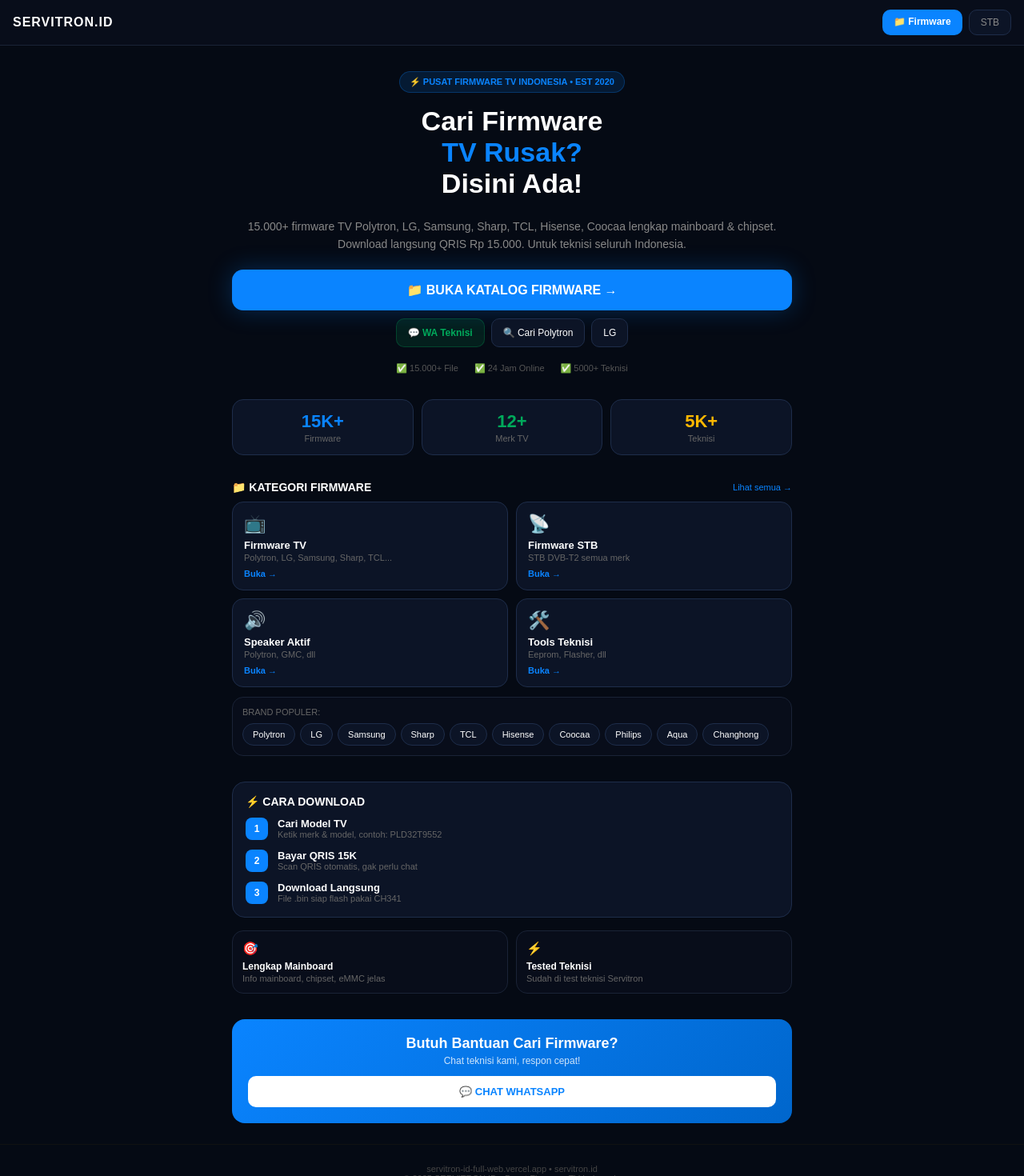
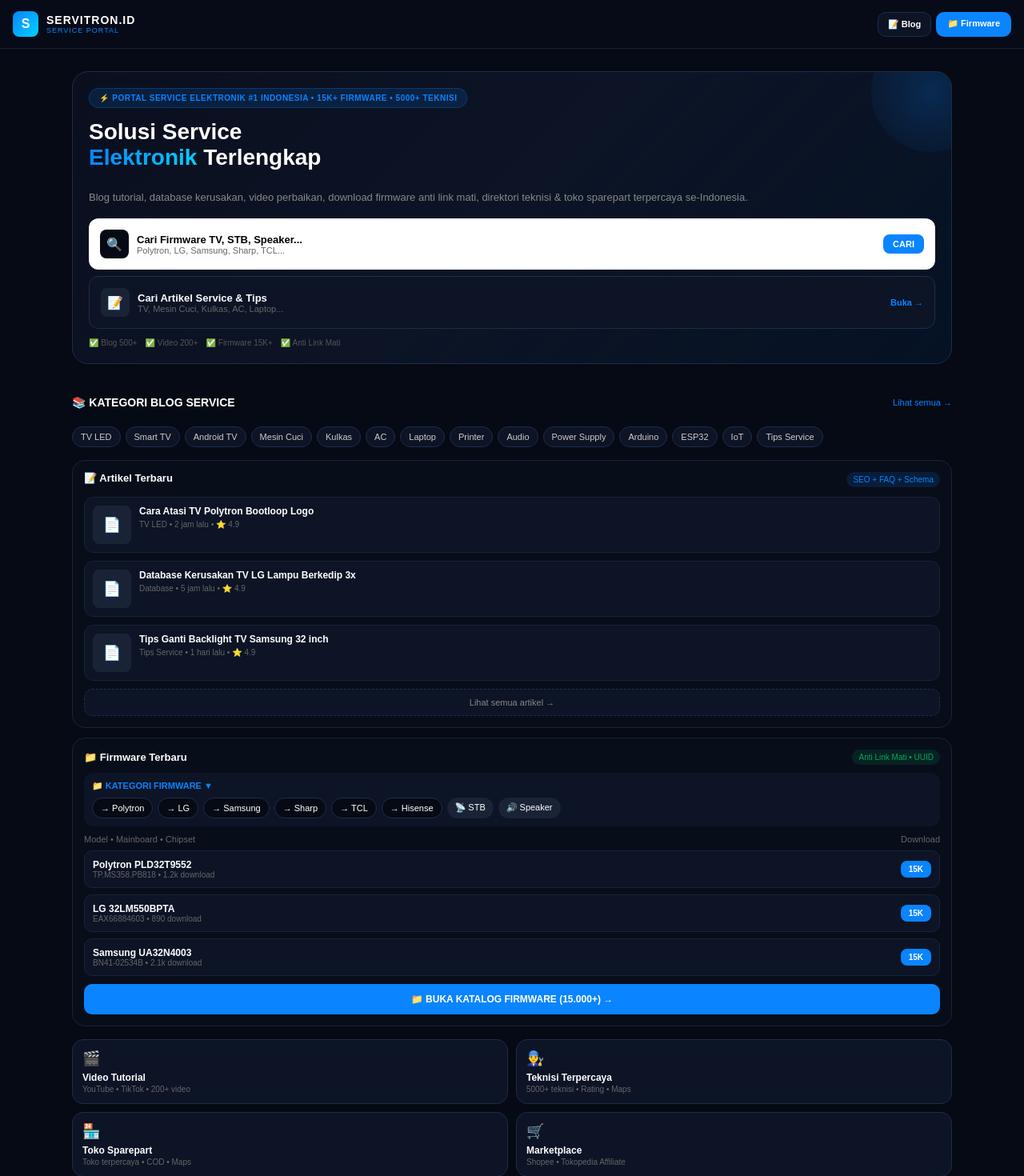
Before and after one commit to Cah-oon/servitron-id-full, a Next.js app in the folder apps/web/: page / in a window 1280 px wide. Shown: the top 1470 px of the page at 80% size. Built offline with nearby package versions, Linux system fonts and the light colour scheme.

Commit message:
Refactor HomePage layout and styles
Updated the HomePage component layout and styles, replacing the header and hero sections with new designs, and added navigation links. Removed old sections and added new content for better user experience.

```diff
--- a/apps/web/app/page.tsx
+++ b/apps/web/app/page.tsx
@@ -1,100 +1,167 @@
+// SERVITRON.ID - PORTAL SERVICE ELEKTRONIK TERBESAR INDONESIA
+// MASTER PROMPT: Blog + Firmware + Database Kerusakan + Video + Direktori Teknisi + Toko + Marketplace
+
 export default function HomePage() {
   return (
     <div style={{background:"#050A14",minHeight:"100vh",color:"#fff",fontFamily:"sans-serif"}}>
       {/* HEADER */}
-      <div style={{height:56,background:"#080D1A",borderBottom:"1px solid #1a2336",display:"flex",alignItems:"center",justifyContent:"space-between",padding:"0 16px",position:"sticky",top:0,zIndex:20}}>
-        <div style={{fontWeight:900,letterSpacing:1}}>SERVITRON.ID</div>
-        <div style={{display:"flex",gap:8}}>
-          <a href="/firmware" style={{background:"#0A84FF",color:"#fff",padding:"8px 14px",borderRadius:10,textDecoration:"none",fontSize:12,fontWeight:700}}>📁 Firmware</a>
-          <a href="/firmware?type=STB" style={{background:"#0C1426",border:"1px solid #1e2d4a",color:"#888",padding:"8px 14px",borderRadius:10,textDecoration:"none",fontSize:12}}>STB</a>
+      <header style={{height:60,background:"#080D1ABF",backdropFilter:"blur(12px)",borderBottom:"1px solid #1a2336",display:"flex",alignItems:"center",justifyContent:"space-between",padding:"0 16px",position:"sticky",top:0,zIndex:50}}>
+        <div style={{display:"flex",alignItems:"center",gap:10}}>
+          <div style={{width:32,height:32,background:"linear-gradient(135deg,#0A84FF,#00D1FF)",borderRadius:8,display:"grid",placeItems:"center",fontWeight:900}}>S</div>
+          <div><div style={{fontWeight:900,letterSpacing:1,fontSize:14}}>SERVITRON.ID</div><div style={{fontSize:9,color:"#0A84FF",letterSpacing:1}}>SERVICE PORTAL</div></div>
         </div>
-      </div>
+        <nav style={{display:"flex",gap:6}}>
+          <a href="/blog" style={{background:"#0C1426",border:"1px solid #1e2d4a",color:"#fff",padding:"8px 12px",borderRadius:10,textDecoration:"none",fontSize:11,fontWeight:700}}>📝 Blog</a>
+          <a href="/firmware" style={{background:"#0A84FF",color:"#fff",padding:"8px 14px",borderRadius:10,textDecoration:"none",fontSize:11,fontWeight:800}}>📁 Firmware</a>
+        </nav>
+      </header>
 
-      {/* HERO */}
-      <div style={{padding:"32px 16px",textAlign:"center",maxWidth:700,margin:"0 auto"}}>
-        <div style={{display:"inline-block",background:"#0A84FF22",border:"1px solid #0A84FF44",color:"#0A84FF",padding:"6px 12px",borderRadius:20,fontSize:11,fontWeight:700}}>⚡ PUSAT FIRMWARE TV INDONESIA • EST 2020</div>
-        <h1 style={{fontSize:34,fontWeight:900,marginTop:16,lineHeight:1.15}}>Cari Firmware<br/><span style={{color:"#0A84FF"}}>TV Rusak?</span><br/>Disini Ada!</h1>
-        <p style={{color:"#888",fontSize:14,marginTop:12,lineHeight:1.6}}>15.000+ firmware TV Polytron, LG, Samsung, Sharp, TCL, Hisense, Coocaa lengkap mainboard & chipset. Download langsung QRIS Rp 15.000. Untuk teknisi seluruh Indonesia.</p>
-        <a href="/firmware" style={{display:"block",marginTop:20,background:"#0A84FF",color:"#fff",padding:"16px",borderRadius:14,textAlign:"center",textDecoration:"none",fontWeight:800,fontSize:16,boxShadow:"0 0 30px #0A84FF44"}}>📁 BUKA KATALOG FIRMWARE →</a>
-        <div style={{marginTop:10,display:"flex",gap:8,justifyContent:"center",flexWrap:"wrap"}}>
-          <a href="https://wa.me/6281234567890" style={{background:"#00AA5B22",border:"1px solid #00AA5B44",color:"#00AA5B",padding:"10px 14px",borderRadius:10,textDecoration:"none",fontSize:12,fontWeight:700}}>💬 WA Teknisi</a>
-          <a href="/firmware?brand=Polytron" style={{background:"#0C1426",border:"1px solid #1e2d4a",color:"#fff",padding:"10px 14px",borderRadius:10,textDecoration:"none",fontSize:12}}>🔍 Cari Polytron</a>
-          <a href="/firmware?brand=LG" style={{background:"#0C1426",border:"1px solid #1e2d4a",color:"#fff",padding:"10px 14px",borderRadius:10,textDecoration:"none",fontSize:12}}>LG</a>
+      {/* HERO BANNER - MASTER PROMPT: Hero + Search Firmware + Search Artikel */}
+      <section style={{padding:"28px 16px",maxWidth:1100,margin:"0 auto"}}>
+        <div style={{background:"linear-gradient(135deg,#0A0F1E 0%,#0C1426 50%,#0A84FF11 100%)",border:"1px solid #1e2d4a",borderRadius:20,padding:20,position:"relative",overflow:"hidden"}}>
+          <div style={{position:"absolute",top:-50,right:-50,width:150,height:150,background:"radial-gradient(circle,#0A84FF33,transparent)",borderRadius:"50%"}}></div>
+          <div style={{display:"inline-flex",background:"#0A84FF22",border:"1px solid #0A84FF44",color:"#0A84FF",padding:"6px 12px",borderRadius:20,fontSize:10,fontWeight:800,letterSpacing:0.5}}>⚡ PORTAL SERVICE ELEKTRONIK #1 INDONESIA • 15K+ FIRMWARE • 5000+ TEKNISI</div>
+          <h1 style={{fontSize:28,fontWeight:900,marginTop:14,lineHeight:1.15}}>Solusi Service<br/><span style={{background:"linear-gradient(90deg,#0A84FF,#00D1FF)",WebkitBackgroundClip:"text",WebkitTextFillColor:"transparent"}}>Elektronik</span> Terlengkap</h1>
+          <p style={{color:"#888",fontSize:13,marginTop:10,lineHeight:1.6}}>Blog tutorial, database kerusakan, video perbaikan, download firmware anti link mati, direktori teknisi & toko sparepart terpercaya se-Indonesia.</p>
+
+          {/* SEARCH DUAL - MASTER PROMPT */}
+          <div style={{marginTop:16,display:"grid",gridTemplateColumns:"1fr",gap:8}}>
+            <a href="/firmware" style={{background:"#fff",color:"#000",padding:"14px",borderRadius:12,display:"flex",alignItems:"center",gap:10,textDecoration:"none"}}>
+              <span style={{width:36,height:36,background:"#050A14",borderRadius:8,display:"grid",placeItems:"center",color:"#fff"}}>🔍</span>
+              <div style={{flex:1}}><div style={{fontSize:13,fontWeight:800}}>Cari Firmware TV, STB, Speaker...</div><div style={{fontSize:11,color:"#666"}}>Polytron, LG, Samsung, Sharp, TCL...</div></div>
+              <span style={{background:"#0A84FF",color:"#fff",padding:"6px 12px",borderRadius:8,fontSize:11,fontWeight:800}}>CARI</span>
+            </a>
+            <a href="/blog" style={{background:"#0C1426",border:"1px solid #1e2d4a",color:"#fff",padding:"14px",borderRadius:12,display:"flex",alignItems:"center",gap:10,textDecoration:"none"}}>
+              <span style={{width:36,height:36,background:"#1a2336",borderRadius:8,display:"grid",placeItems:"center"}}>📝</span>
+              <div style={{flex:1}}><div style={{fontSize:13,fontWeight:700}}>Cari Artikel Service & Tips</div><div style={{fontSize:11,color:"#666"}}>TV, Mesin Cuci, Kulkas, AC, Laptop...</div></div>
+              <span style={{color:"#0A84FF",fontSize:11,fontWeight:800}}>Buka →</span>
+            </a>
+          </div>
+
+          <div style={{marginTop:12,display:"flex",gap:10,fontSize:10,color:"#555"}}>
+            <span>✅ Blog 500+</span><span>✅ Video 200+</span><span>✅ Firmware 15K+</span><span>✅ Anti Link Mati</span>
+          </div>
         </div>
-        <div style={{marginTop:20,display:"flex",justifyContent:"center",gap:20,fontSize:11,color:"#555"}}>
-          <span>✅ 15.000+ File</span><span>✅ 24 Jam Online</span><span>✅ 5000+ Teknisi</span>
+      </section>
+
+      {/* KATEGORI BLOG - MASTER PROMPT */}
+      <section style={{padding:"0 16px",maxWidth:1100,margin:"0 auto"}}>
+        <div style={{display:"flex",justifyContent:"space-between",alignItems:"center"}}><h2 style={{fontSize:14,fontWeight:800}}>📚 KATEGORI BLOG SERVICE</h2><a href="/blog" style={{color:"#0A84FF",fontSize:11,textDecoration:"none"}}>Lihat semua →</a></div>
+        <div style={{display:"flex",gap:6,flexWrap:"wrap",marginTop:10}}>
+          {["TV LED","Smart TV","Android TV","Mesin Cuci","Kulkas","AC","Laptop","Printer","Audio","Power Supply","Arduino","ESP32","IoT","Tips Service"].map(c=>(
+            <a key={c} href={`/blog?cat=${c}`} style={{background:"#0C1426",border:"1px solid #1e2d4a",color:"#ccc",padding:"6px 10px",borderRadius:20,fontSize:11,textDecoration:"none"}}>{c}</a>
+          ))}
         </div>
-      </div>
+      </section>
 
-      {/* STATS */}
-      <div style={{padding:"0 16px",maxWidth:700,margin:"0 auto"}}>
-        <div style={{display:"grid",gridTemplateColumns:"1fr 1fr 1fr",gap:10}}>
-          <div style={{background:"#0C1426",border:"1px solid #1e2d4a",borderRadius:14,padding:14,textAlign:"center"}}><div style={{fontSize:22,fontWeight:900,color:"#0A84FF"}}>15K+</div><div style={{fontSize:11,color:"#666",marginTop:2}}>Firmware</div></div>
-          <div style={{background:"#0C1426",border:"1px solid #1e2d4a",borderRadius:14,padding:14,textAlign:"center"}}><div style={{fontSize:22,fontWeight:900,color:"#00AA5B"}}>12+</div><div style={{fontSize:11,color:"#666",marginTop:2}}>Merk TV</div></div>
-          <div style={{background:"#0C1426",border:"1px solid #1e2d4a",borderRadius:14,padding:14,textAlign:"center"}}><div style={{fontSize:22,fontWeight:900,color:"#FFB800"}}>5K+</div><div style={{fontSize:11,color:"#666",marginTop:2}}>Teknisi</div></div>
+      {/* GRID: ARTIKEL TERBARU + FIRMWARE TERBARU - MASTER PROMPT */}
+      <section style={{padding:16,maxWidth:1100,margin:"0 auto",display:"grid",gridTemplateColumns:"1fr",gap:12}}>
+        {/* ARTIKEL TERBARU */}
+        <div style={{background:"#080D1A",border:"1px solid #1a2336",borderRadius:16,padding:14}}>
+          <div style={{display:"flex",justifyContent:"space-between"}}><div style={{fontWeight:800,fontSize:13}}>📝 Artikel Terbaru</div><span style={{fontSize:10,background:"#0A84FF22",color:"#0A84FF",padding:"4px 8px",borderRadius:10}}>SEO + FAQ + Schema</span></div>
+          <div style={{marginTop:12,display:"flex",flexDirection:"column",gap:10}}>
+            {[
+              {t:"Cara Atasi TV Polytron Bootloop Logo",cat:"TV LED",time:"2 jam lalu"},
+              {t:"Database Kerusakan TV LG Lampu Berkedip 3x",cat:"Database",time:"5 jam lalu"},
+              {t:"Tips Ganti Backlight TV Samsung 32 inch",cat:"Tips Service",time:"1 hari lalu"},
+            ].map((a,i)=>(
+              <a key={i} href="/blog" style={{display:"flex",gap:10,textDecoration:"none",background:"#0C1426",padding:10,borderRadius:12,border:"1px solid #1a2336"}}>
+                <div style={{width:48,height:48,background:"#1a2336",borderRadius:8,display:"grid",placeItems:"center",fontSize:18}}>📄</div>
+                <div style={{flex:1}}><div style={{color:"#fff",fontSize:12,fontWeight:700,lineHeight:1.3}}>{a.t}</div><div style={{color:"#666",fontSize:10,marginTop:3}}>{a.cat} • {a.time} • ⭐ 4.9</div></div>
+              </a>
+            ))}
+          </div>
+          <a href="/blog" style={{display:"block",marginTop:10,background:"#0C1426",border:"1px dashed #1e2d4a",color:"#888",padding:"10px",borderRadius:10,textAlign:"center",textDecoration:"none",fontSize:11}}>Lihat semua artikel →</a>
         </div>
-      </div>
 
-      {/* KATEGORI FIRMWARE - YANG BOS MAU DIPISAH */}
-      <div style={{padding:16,maxWidth:700,margin:"16px auto 0"}}>
-        <div style={{display:"flex",justifyContent:"space-between",alignItems:"center"}}><div style={{fontWeight:800,fontSize:14}}>📁 KATEGORI FIRMWARE</div><a href="/firmware" style={{color:"#0A84FF",fontSize:11,textDecoration:"none"}}>Lihat semua →</a></div>
-        <div style={{display:"grid",gridTemplateColumns:"1fr 1fr",gap:10,marginTop:10}}>
-          <a href="/firmware?brand=Polytron" style={{background:"#0C1426",border:"1px solid #1e2d4a",borderRadius:14,padding:14,textDecoration:"none"}}>
-            <div style={{fontSize:22}}>📺</div><div style={{color:"#fff",fontWeight:700,marginTop:6,fontSize:13}}>Firmware TV</div><div style={{color:"#666",fontSize:11,marginTop:2}}>Polytron, LG, Samsung, Sharp, TCL...</div><div style={{color:"#0A84FF",fontSize:11,marginTop:8,fontWeight:700}}>Buka →</div>
+        {/* FIRMWARE TERBARU - DENGAN KATEGORI */}
+        <div style={{background:"#080D1A",border:"1px solid #1a2336",borderRadius:16,padding:14}}>
+          <div style={{display:"flex",justifyContent:"space-between",alignItems:"center"}}><div style={{fontWeight:800,fontSize:13}}>📁 Firmware Terbaru</div><span style={{fontSize:10,background:"#00AA5B22",color:"#00AA5B",padding:"4px 8px",borderRadius:10}}>Anti Link Mati • UUID</span></div>
+
+          {/* KATEGORI FIRMWARE YANG BOS MINTA */}
+          <div style={{marginTop:10,background:"#0C1426",borderRadius:12,padding:10}}>
+            <div style={{fontSize:11,fontWeight:700,color:"#0A84FF"}}>📁 KATEGORI FIRMWARE ▼</div>
+            <div style={{marginTop:8,display:"flex",gap:6,flexWrap:"wrap"}}>
+              {["Polytron","LG","Samsung","Sharp","TCL","Hisense"].map(b=>(
+                <a key={b} href={`/firmware?brand=${b}`} style={{background:"#050A14",border:"1px solid #1e2d4a",color:"#fff",padding:"6px 10px",borderRadius:20,fontSize:11,textDecoration:"none"}}>→ {b}</a>
+              ))}
+              <a href="/firmware?type=STB" style={{background:"#1a2336",color:"#fff",padding:"6px 10px",borderRadius:20,fontSize:11,textDecoration:"none"}}>📡 STB</a>
+              <a href="/firmware?type=Speaker" style={{background:"#1a2336",color:"#fff",padding:"6px 10px",borderRadius:20,fontSize:11,textDecoration:"none"}}>🔊 Speaker</a>
+            </div>
+          </div>
+
+          <div style={{marginTop:10,display:"flex",flexDirection:"column",gap:8}}>
+            <div style={{display:"flex",justifyContent:"space-between",fontSize:11,color:"#666"}}><span>Model • Mainboard • Chipset</span><span>Download</span></div>
+            {[
+              {m:"Polytron PLD32T9552",mb:"TP.MS358.PB818",dl:"1.2k"},
+              {m:"LG 32LM550BPTA",mb:"EAX66884603",dl:"890"},
+              {m:"Samsung UA32N4003",mb:"BN41-02534B",dl:"2.1k"},
+            ].map((f,i)=>(
+              <a key={i} href="/firmware" style={{display:"flex",justifyContent:"space-between",alignItems:"center",background:"#0C1426",padding:10,borderRadius:10,textDecoration:"none",border:"1px solid #1a2336"}}>
+                <div><div style={{color:"#fff",fontSize:12,fontWeight:700}}>{f.m}</div><div style={{color:"#666",fontSize:10}}>{f.mb} • {f.dl} download</div></div>
+                <div style={{background:"#0A84FF",color:"#fff",padding:"5px 10px",borderRadius:8,fontSize:10,fontWeight:800}}>15K</div>
+              </a>
+            ))}
+          </div>
+          <a href="/firmware" style={{display:"block",marginTop:10,background:"#0A84FF",color:"#fff",padding:"12px",borderRadius:10,textAlign:"center",textDecoration:"none",fontSize:12,fontWeight:800}}>📁 BUKA KATALOG FIRMWARE (15.000+) →</a>
+        </div>
+      </section>
+
+      {/* VIDEO TERBARU + TEKNISI + TOKO - MASTER PROMPT */}
+      <section style={{padding:"0 16px",maxWidth:1100,margin:"0 auto",display:"grid",gridTemplateColumns:"1fr",gap:12}}>
+        <div style={{display:"grid",gridTemplateColumns:"1fr 1fr",gap:10}}>
+          <a href="/video" style={{background:"#0C1426",border:"1px solid #1e2d4a",borderRadius:14,padding:12,textDecoration:"none"}}>
+            <div style={{fontSize:18}}>🎬</div><div style={{color:"#fff",fontSize:12,fontWeight:700,marginTop:6}}>Video Tutorial</div><div style={{color:"#666",fontSize:10,marginTop:2}}>YouTube • TikTok • 200+ video</div>
           </a>
-          <a href="/firmware?type=STB" style={{background:"#0C1426",border:"1px solid #1e2d4a",borderRadius:14,padding:14,textDecoration:"none"}}>
-            <div style={{fontSize:22}}>📡</div><div style={{color:"#fff",fontWeight:700,marginTop:6,fontSize:13}}>Firmware STB</div><div style={{color:"#666",fontSize:11,marginTop:2}}>STB DVB-T2 semua merk</div><div style={{color:"#0A84FF",fontSize:11,marginTop:8,fontWeight:700}}>Buka →</div>
+          <a href="/teknisi" style={{background:"#0C1426",border:"1px solid #1e2d4a",borderRadius:14,padding:12,textDecoration:"none"}}>
+            <div style={{fontSize:18}}>👨‍🔧</div><div style={{color:"#fff",fontSize:12,fontWeight:700,marginTop:6}}>Teknisi Terpercaya</div><div style={{color:"#666",fontSize:10,marginTop:2}}>5000+ teknisi • Rating • Maps</div>
           </a>
-          <a href="/firmware?type=Speaker" style={{background:"#0C1426",border:"1px solid #1e2d4a",borderRadius:14,padding:14,textDecoration:"none"}}>
-            <div style={{fontSize:22}}>🔊</div><div style={{color:"#fff",fontWeight:700,marginTop:6,fontSize:13}}>Speaker Aktif</div><div style={{color:"#666",fontSize:11,marginTop:2}}>Polytron, GMC, dll</div><div style={{color:"#0A84FF",fontSize:11,marginTop:8,fontWeight:700}}>Buka →</div>
+          <a href="/toko" style={{background:"#0C1426",border:"1px solid #1e2d4a",borderRadius:14,padding:12,textDecoration:"none"}}>
+            <div style={{fontSize:18}}>🏪</div><div style={{color:"#fff",fontSize:12,fontWeight:700,marginTop:6}}>Toko Sparepart</div><div style={{color:"#666",fontSize:10,marginTop:2}}>Toko terpercaya • COD • Maps</div>
           </a>
-          <a href="/tools" style={{background:"#0C1426",border:"1px solid #1e2d4a",borderRadius:14,padding:14,textDecoration:"none"}}>
-            <div style={{fontSize:22}}>🛠️</div><div style={{color:"#fff",fontWeight:700,marginTop:6,fontSize:13}}>Tools Teknisi</div><div style={{color:"#666",fontSize:11,marginTop:2}}>Eeprom, Flasher, dll</div><div style={{color:"#0A84FF",fontSize:11,marginTop:8,fontWeight:700}}>Buka →</div>
+          <a href="/produk" style={{background:"#0C1426",border:"1px solid #1e2d4a",borderRadius:14,padding:12,textDecoration:"none"}}>
+            <div style={{fontSize:18}}>🛒</div><div style={{color:"#fff",fontSize:12,fontWeight:700,marginTop:6}}>Marketplace</div><div style={{color:"#666",fontSize:10,marginTop:2}}>Shopee • Tokopedia Affiliate</div>
           </a>
         </div>
+      </section>
 
-        <div style={{marginTop:12,background:"#080D1A",border:"1px solid #1a2336",borderRadius:14,padding:12}}>
-          <div style={{fontSize:11,color:"#666",marginBottom:8}}>BRAND POPULER:</div>
-          <div style={{display:"flex",gap:6,flexWrap:"wrap"}}>
-            {["Polytron","LG","Samsung","Sharp","TCL","Hisense","Coocaa","Philips","Aqua","Changhong"].map(b=>(
-              <a key={b} href={`/firmware?brand=${b}`} style={{background:"#0C1426",border:"1px solid #1e2d4a",color:"#fff",padding:"7px 12px",borderRadius:20,fontSize:11,textDecoration:"none"}}>{b}</a>
-            ))}
+      {/* STATISTIK + TESTIMONI + CTA - MASTER PROMPT */}
+      <section style={{padding:16,maxWidth:1100,margin:"0 auto"}}>
+        <div style={{background:"linear-gradient(135deg,#0A0F1E,#0C1426)",border:"1px solid #1e2d4a",borderRadius:16,padding:16}}>
+          <div style={{fontWeight:800,fontSize:13}}>📊 Statistik Portal</div>
+          <div style={{display:"grid",gridTemplateColumns:"1fr 1fr 1fr 1fr",gap:10,marginTop:12}}>
+            <div style={{textAlign:"center"}}><div style={{fontSize:18,fontWeight:900,color:"#0A84FF"}}>15K+</div><div style={{fontSize:9,color:"#666"}}>Firmware</div></div>
+            <div style={{textAlign:"center"}}><div style={{fontSize:18,fontWeight:900,color:"#00AA5B"}}>500+</div><div style={{fontSize:9,color:"#666"}}>Artikel</div></div>
+            <div style={{textAlign:"center"}}><div style={{fontSize:18,fontWeight:900,color:"#FFB800"}}>200+</div><div style={{fontSize:9,color:"#666"}}>Video</div></div>
+            <div style={{textAlign:"center"}}><div style={{fontSize:18,fontWeight:900,color:"#FF3B30"}}>5K+</div><div style={{fontSize:9,color:"#666"}}>Teknisi</div></div>
           </div>
         </div>
-      </div>
 
-      {/* CARA KERJA */}
-      <div style={{padding:16,maxWidth:700,margin:"0 auto"}}>
-        <div style={{background:"#0C1426",border:"1px solid #1e2d4a",borderRadius:16,padding:16}}>
-          <div style={{fontWeight:800,fontSize:14}}>⚡ CARA DOWNLOAD</div>
-          <div style={{marginTop:12,display:"flex",flexDirection:"column",gap:12}}>
-            <div style={{display:"flex",gap:12}}><div style={{width:28,height:28,borderRadius:8,background:"#0A84FF",display:"grid",placeItems:"center",fontSize:12,fontWeight:800}}>1</div><div><div style={{fontSize:13,fontWeight:700}}>Cari Model TV</div><div style={{fontSize:11,color:"#666"}}>Ketik merk & model, contoh: PLD32T9552</div></div></div>
-            <div style={{display:"flex",gap:12}}><div style={{width:28,height:28,borderRadius:8,background:"#0A84FF",display:"grid",placeItems:"center",fontSize:12,fontWeight:800}}>2</div><div><div style={{fontSize:13,fontWeight:700}}>Bayar QRIS 15K</div><div style={{fontSize:11,color:"#666"}}>Scan QRIS otomatis, gak perlu chat</div></div></div>
-            <div style={{display:"flex",gap:12}}><div style={{width:28,height:28,borderRadius:8,background:"#0A84FF",display:"grid",placeItems:"center",fontSize:12,fontWeight:800}}>3</div><div><div style={{fontSize:13,fontWeight:700}}>Download Langsung</div><div style={{fontSize:11,color:"#666"}}>File .bin siap flash pakai CH341</div></div></div>
+        <div style={{marginTop:12,background:"linear-gradient(135deg,#0A84FF,#0066CC)",borderRadius:16,padding:16,textAlign:"center"}}>
+          <div style={{fontWeight:800}}>Butuh Bantuan Service?</div>
+          <div style={{fontSize:11,opacity:0.9,marginTop:4}}>Hubungi Admin • Live Chat • Tracking Service Luar Kota</div>
+          <div style={{display:"flex",gap:8,marginTop:12,justifyContent:"center"}}>
+            <a href="https://wa.me/6281234567890" style={{background:"#fff",color:"#0A84FF",padding:"10px 14px",borderRadius:10,textDecoration:"none",fontSize:11,fontWeight:800}}>💬 WhatsApp</a>
+            <a href="https://t.me/servitron" style={{background:"#00000044",border:"1px solid #fff44",color:"#fff",padding:"10px 14px",borderRadius:10,textDecoration:"none",fontSize:11,fontWeight:700}}>✈️ Telegram</a>
           </div>
         </div>
-      </div>
+      </section>
 
-      {/* KEUNGGULAN */}
-      <div style={{padding:"0 16px 16px",maxWidth:700,margin:"0 auto"}}>
-        <div style={{display:"grid",gridTemplateColumns:"1fr 1fr",gap:10}}>
-          <div style={{background:"#080D1A",border:"1px solid #1a2336",borderRadius:14,padding:12}}><div style={{fontSize:16}}>🎯</div><div style={{fontSize:12,fontWeight:700,marginTop:6}}>Lengkap Mainboard</div><div style={{fontSize:11,color:"#666",marginTop:2}}>Info mainboard, chipset, eMMC jelas</div></div>
-          <div style={{background:"#080D1A",border:"1px solid #1a2336",borderRadius:14,padding:12}}><div style={{fontSize:16}}>⚡</div><div style={{fontSize:12,fontWeight:700,marginTop:6}}>Tested Teknisi</div><div style={{fontSize:11,color:"#666",marginTop:2}}>Sudah di test teknisi Servitron</div></div>
+      {/* FOOTER PROFESIONAL - MASTER PROMPT */}
+      <footer style={{background:"#080D1A",borderTop:"1px solid #1a2336",padding:20,marginTop:10}}>
+        <div style={{maxWidth:1100,margin:"0 auto"}}>
+          <div style={{display:"flex",justifyContent:"space-between",alignItems:"center"}}>
+            <div style={{display:"flex",gap:10,alignItems:"center"}}><div style={{width:28,height:28,background:"#0A84FF",borderRadius:8,display:"grid",placeItems:"center",fontWeight:900,fontSize:12}}>S</div><div><div style={{fontWeight:800,fontSize:12}}>SERVITRON.ID</div><div style={{fontSize:9,color:"#666"}}>Portal Service Elektronik #1</div></div></div>
+            <div style={{display:"flex",gap:8}}>
+              <a href="#" style={{width:28,height:28,background:"#0C1426",borderRadius:8,display:"grid",placeItems:"center",textDecoration:"none",fontSize:12}}>▶️</a>
+              <a href="#" style={{width:28,height:28,background:"#0C1426",borderRadius:8,display:"grid",placeItems:"center",textDecoration:"none",fontSize:12}}>📷</a>
+              <a href="#" style={{width:28,height:28,background:"#0C1426",borderRadius:8,display:"grid",placeItems:"center",textDecoration:"none",fontSize:12}}>🎵</a>
+            </div>
+          </div>
+          <div style={{marginTop:14,fontSize:10,color:"#555",lineHeight:1.6}}>Blog • Firmware (Anti Link Mati UUID) • Database Kerusakan • Video Tutorial • Direktori Teknisi • Toko Sparepart • Marketplace Affiliate Shopee/Tokopedia/TikTok • Dashboard Admin • Manajemen Stok • Service Luar Kota • Tracking • PWA Ready • SEO Friendly</div>
+          <div style={{marginTop:12,textAlign:"center",fontSize:10,color:"#444"}}>© 2025 SERVITRON.ID • Next.js • NestJS • PostgreSQL • Cloudflare R2 • servitron-id-full-web.vercel.app</div>
         </div>
-      </div>
-
-      {/* CTA */}
-      <div style={{padding:16,maxWidth:700,margin:"0 auto"}}>
-        <div style={{background:"linear-gradient(135deg,#0A84FF,#0066CC)",borderRadius:16,padding:20,textAlign:"center"}}>
-          <div style={{fontSize:18,fontWeight:800}}>Butuh Bantuan Cari Firmware?</div>
-          <div style={{fontSize:12,opacity:0.8,marginTop:4}}>Chat teknisi kami, respon cepat!</div>
-          <a href="https://wa.me/6281234567890" style={{display:"block",marginTop:12,background:"#fff",color:"#0A84FF",padding:"12px",borderRadius:10,textDecoration:"none",fontWeight:800,fontSize:13}}>💬 CHAT WHATSAPP</a>
-        </div>
-      </div>
-
-      <div style={{textAlign:"center",padding:24,color:"#444",fontSize:11,marginTop:10,borderTop:"1px solid #111"}}>
-        servitron-id-full-web.vercel.app • servitron.id<br/>© 2025 SERVITRON.ID • Pusat Firmware TV Indonesia<br/>Made for Teknisi Indonesia ❤️
-      </div>
+      </footer>
     </div>
   )
 }
```
